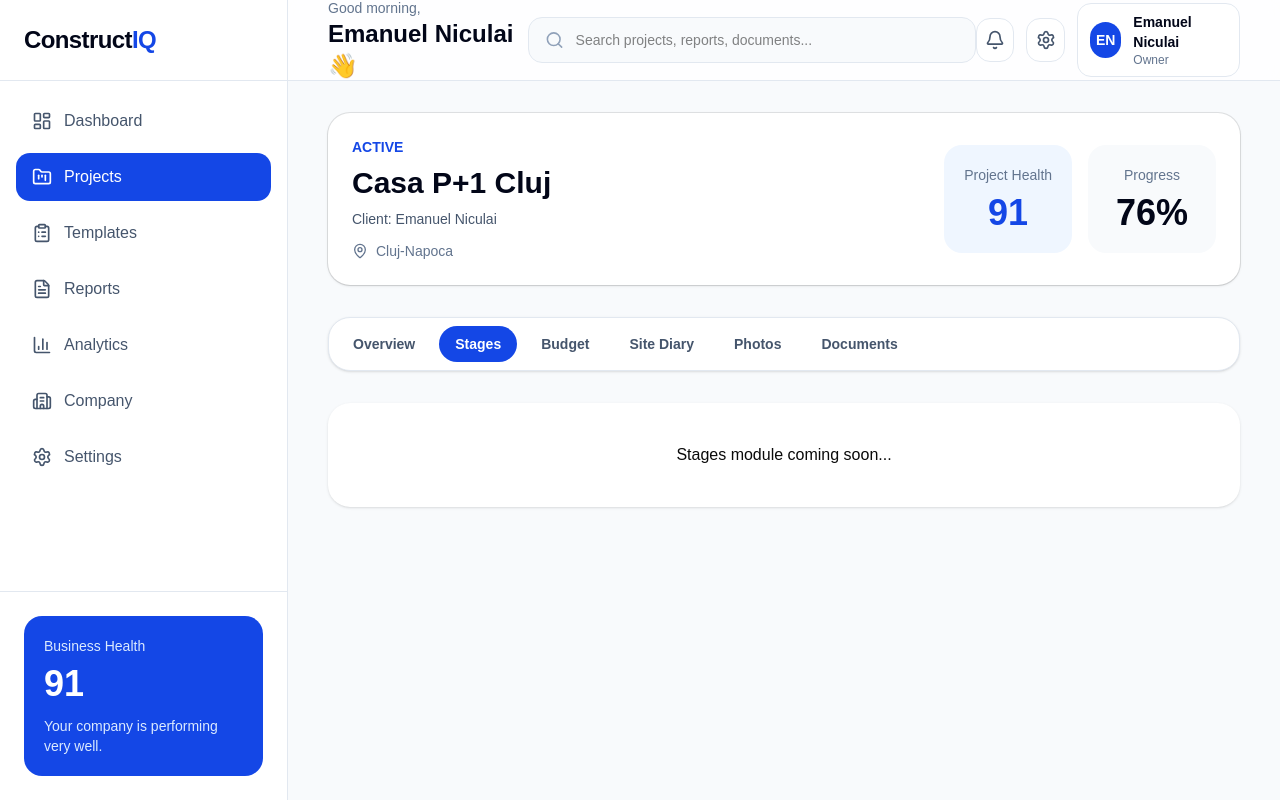
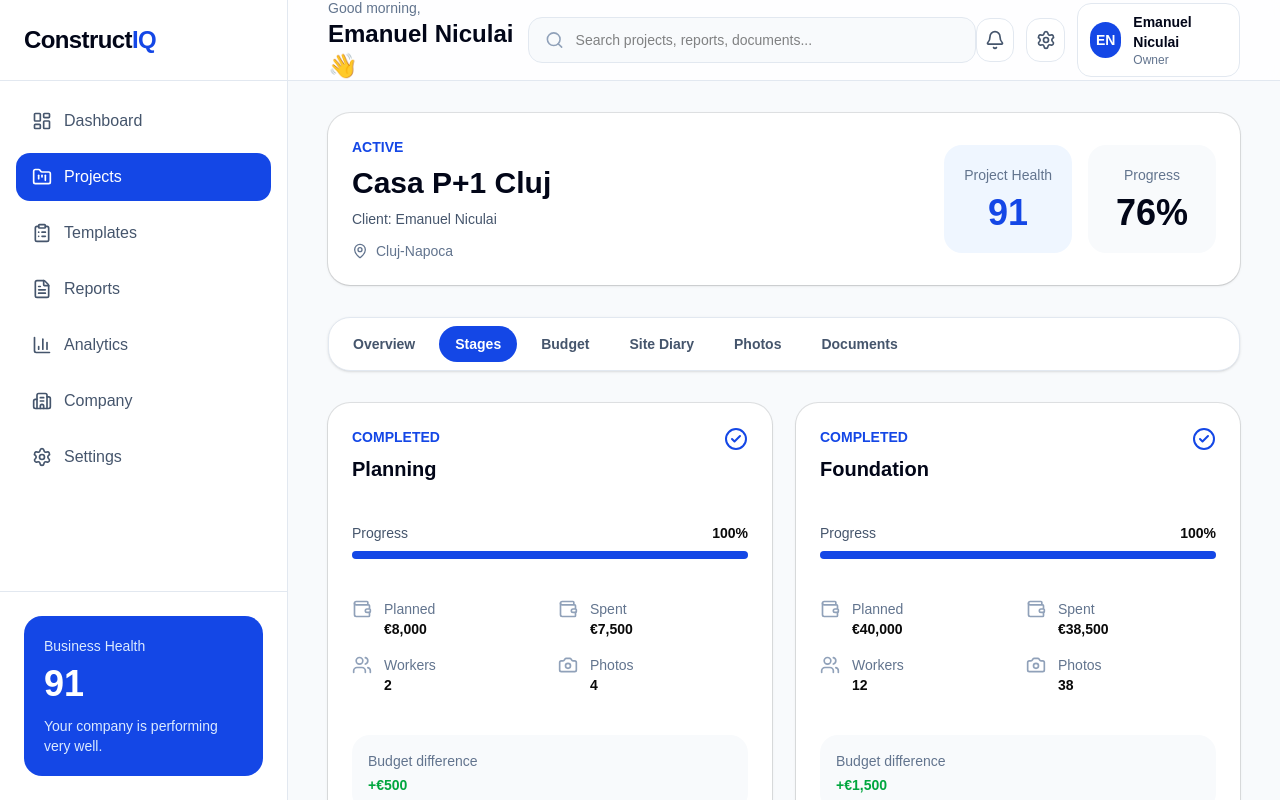
Before and after one commit to Manucu/ConstructIQ, a React (Vite) app in the folder frontend/: page /projects/1 in a window 1280 px wide. Both pictures are taken after a click on the button "Stages". Shown: the top 800 px of the page. Built offline with nearby package versions, Linux system fonts and the light colour scheme.

Commit message:
Add stage details routing

```diff
--- a/frontend/src/app/router/AppRouter.tsx
+++ b/frontend/src/app/router/AppRouter.tsx
@@ -6,6 +6,7 @@ import { RegisterPage } from "@/pages/RegisterPage";
 import { DashboardPage } from "@/pages/DashboardPage";
 import { ProjectsPage } from "@/pages/ProjectsPage";
 import { ProjectDetailsPage } from "@/pages/ProjectDetailsPage";
+import { StageDetailsPage } from "@/pages/StageDetailsPage";
 
 const router = createBrowserRouter([
   {
@@ -32,6 +33,10 @@ const router = createBrowserRouter([
   path: "/projects/:projectId",
   element: <ProjectDetailsPage />,
   },
+  {
+  path: "/projects/:projectId/stages/:stageId",
+  element: <StageDetailsPage />,
+  },
 ]);
 
 export function AppRouter() {
--- /dev/null
+++ b/frontend/src/features/projects/components/ProjectStages.tsx
@@ -0,0 +1,105 @@
+import { Camera, CheckCircle2, Users, Wallet } from "lucide-react";
+
+import { AppCard, AppButton } from "@/components/ui";
+import { projectStages } from "@/features/projects/data/projectStages";
+import { Link } from "react-router-dom";
+
+export function ProjectStages() {
+  return (
+    <div className="grid gap-6 lg:grid-cols-2">
+      {projectStages.map((stage) => {
+        const difference = stage.plannedBudget - stage.spent;
+
+        return (
+          <AppCard key={stage.id} className="p-6">
+            <div className="flex items-start justify-between gap-4">
+              <div>
+                <p className="text-sm font-semibold text-blue-700">
+                  {stage.status}
+                </p>
+
+                <h3 className="mt-2 text-xl font-bold text-slate-950">
+                  {stage.name}
+                </h3>
+              </div>
+
+              <CheckCircle2 className="h-6 w-6 text-blue-700" />
+            </div>
+
+            <div className="mt-6">
+              <div className="mb-2 flex justify-between text-sm">
+                <span className="text-slate-600">Progress</span>
+                <span className="font-semibold">{stage.progress}%</span>
+              </div>
+
+              <div className="h-2 rounded-full bg-slate-100">
+                <div
+                  className="h-2 rounded-full bg-blue-700"
+                  style={{ width: `${stage.progress}%` }}
+                />
+              </div>
+            </div>
+
+            <div className="mt-6 grid grid-cols-2 gap-4 text-sm">
+              <div className="flex gap-3">
+                <Wallet className="h-5 w-5 text-slate-400" />
+                <div>
+                  <p className="text-slate-500">Planned</p>
+                  <p className="font-semibold">
+                    €{stage.plannedBudget.toLocaleString()}
+                  </p>
+                </div>
+              </div>
+
+              <div className="flex gap-3">
+                <Wallet className="h-5 w-5 text-slate-400" />
+                <div>
+                  <p className="text-slate-500">Spent</p>
+                  <p className="font-semibold">
+                    €{stage.spent.toLocaleString()}
+                  </p>
+                </div>
+              </div>
+
+              <div className="flex gap-3">
+                <Users className="h-5 w-5 text-slate-400" />
+                <div>
+                  <p className="text-slate-500">Workers</p>
+                  <p className="font-semibold">{stage.workers}</p>
+                </div>
+              </div>
+
+              <div className="flex gap-3">
+                <Camera className="h-5 w-5 text-slate-400" />
+                <div>
+                  <p className="text-slate-500">Photos</p>
+                  <p className="font-semibold">{stage.photos}</p>
+                </div>
+              </div>
+            </div>
+
+            <div className="mt-6 rounded-2xl bg-slate-50 p-4">
+              <p className="text-sm text-slate-500">Budget difference</p>
+              <p
+                className={
+                  difference >= 0
+                    ? "mt-1 font-bold text-green-600"
+                    : "mt-1 font-bold text-red-600"
+                }
+              >
+                {difference >= 0 ? "+" : "-"}€
+                {Math.abs(difference).toLocaleString()}
+              </p>
+            </div>
+
+            <Link to={`/projects/1/stages/${stage.id}`}>
+                <AppButton variant="outline" className="mt-6 w-full">
+                    Open Stage
+                </AppButton>
+            </Link>
+          </AppCard>
+        );
+      })}
+    </div>
+  );
+}
--- /dev/null
+++ b/frontend/src/features/projects/components/StageHeader.tsx
@@ -0,0 +1,3 @@
+export function StageHeader() {
+  return <div>Stage Header</div>;
+}
--- /dev/null
+++ b/frontend/src/features/projects/components/StageOverview.tsx
@@ -0,0 +1,3 @@
+export function StageOverview() {
+  return <div>Stage Overview</div>;
+}
--- /dev/null
+++ b/frontend/src/features/projects/data/projectStages.ts
@@ -0,0 +1,52 @@
+export const projectStages = [
+  {
+    id: "1",
+    name: "Planning",
+    status: "COMPLETED",
+    progress: 100,
+    plannedBudget: 8000,
+    spent: 7500,
+    workers: 2,
+    photos: 4,
+  },
+  {
+    id: "2",
+    name: "Foundation",
+    status: "COMPLETED",
+    progress: 100,
+    plannedBudget: 40000,
+    spent: 38500,
+    workers: 12,
+    photos: 38,
+  },
+  {
+    id: "3",
+    name: "Structure",
+    status: "IN_PROGRESS",
+    progress: 76,
+    plannedBudget: 75000,
+    spent: 81000,
+    workers: 18,
+    photos: 64,
+  },
+  {
+    id: "4",
+    name: "Masonry",
+    status: "IN_PROGRESS",
+    progress: 45,
+    plannedBudget: 35000,
+    spent: 14200,
+    workers: 10,
+    photos: 21,
+  },
+  {
+    id: "5",
+    name: "Roof",
+    status: "NOT_STARTED",
+    progress: 0,
+    plannedBudget: 28000,
+    spent: 0,
+    workers: 0,
+    photos: 0,
+  },
+];
--- a/frontend/src/pages/ProjectDetailsPage.tsx
+++ b/frontend/src/pages/ProjectDetailsPage.tsx
@@ -1,26 +1,25 @@
+import { useState } from "react";
+
 import { DashboardLayout } from "@/components/layout/DashboardLayout";
-import { AppStatCard } from "@/components/ui";
 import { ProjectHeader } from "@/features/projects/components/ProjectHeader";
+import { ProjectOverview } from "@/features/projects/components/ProjectOverview";
+import { ProjectTabs } from "@/features/projects/components/ProjectTabs";
 import { projectDetails } from "@/features/projects/data/projectDetails";
-import { Camera, Euro, HardHat, Wallet } from "lucide-react";
-import { ProjectTabs } from "@/features/projects/components/ProjectTabs";
-import { useState } from "react";
-import { ProjectOverview } from "@/features/projects/components/ProjectOverview";
+import { ProjectStages } from "@/features/projects/components/ProjectStages";
 
 export function ProjectDetailsPage() {
   const [activeTab, setActiveTab] = useState("overview");
+
   return (
     <DashboardLayout>
       <div className="space-y-8">
         <ProjectHeader project={projectDetails} />
+
         <ProjectTabs activeTab={activeTab} onTabChange={setActiveTab} />
+
         {activeTab === "overview" && <ProjectOverview />}
 
-            {activeTab === "stages" && (
-            <div className="rounded-3xl bg-white p-10 text-center shadow-sm">
-                Stages module coming soon...
-            </div>
-            )}
+        {activeTab === "stages" && <ProjectStages />}
 
         {activeTab === "budget" && (
           <div className="rounded-3xl bg-white p-10 text-center shadow-sm">
@@ -45,8 +44,6 @@ export function ProjectDetailsPage() {
             Documents module coming soon...
           </div>
         )}
-
-
       </div>
     </DashboardLayout>
   );
--- /dev/null
+++ b/frontend/src/pages/StageDetailsPage.tsx
@@ -0,0 +1,3 @@
+export function StageDetailsPage() {
+  return <div>Stage Details</div>;
+}
```
Lines whose indentation alone changed are shown as unchanged.
